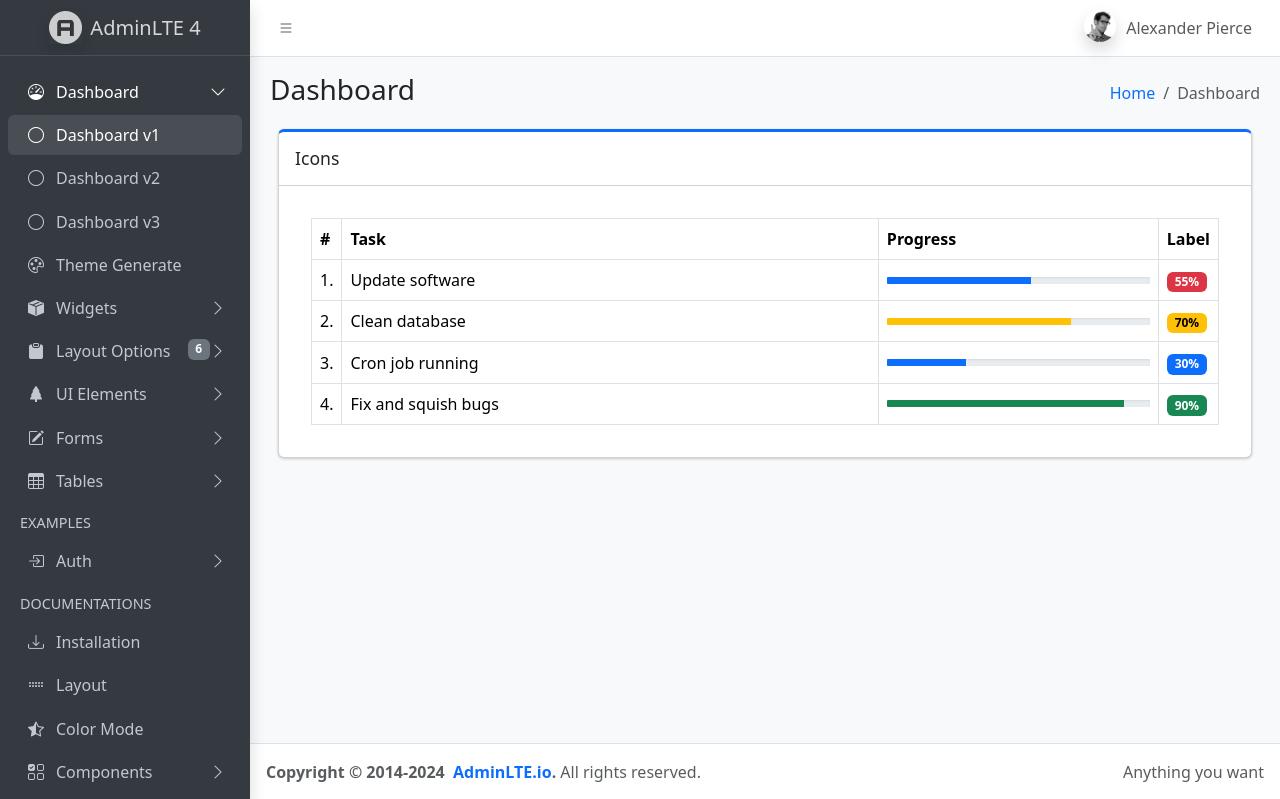
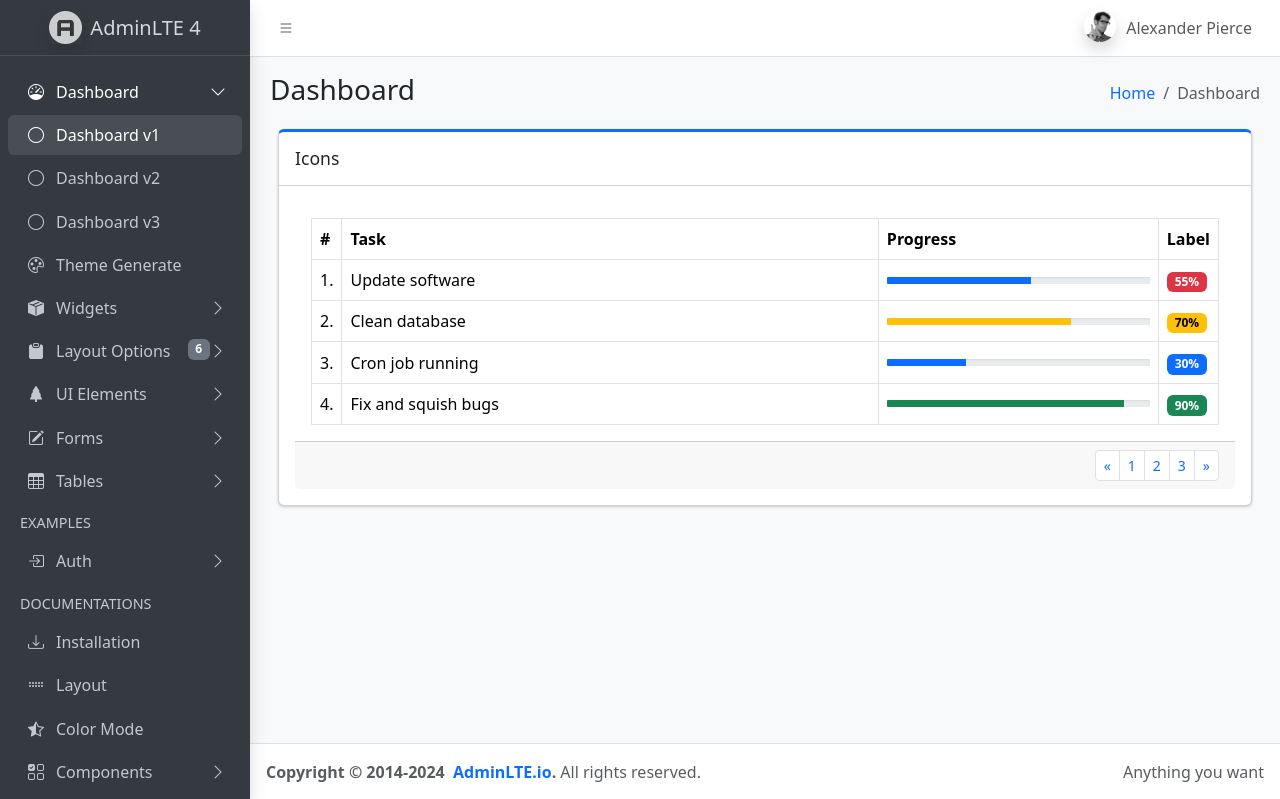
Before and after one commit to aleedoe/household-services, a Flask app: page /admin/ in a window 1280 px wide. Shown: the top 799 px of the page. Run offline with Flask 3, Linux system fonts and the light colour scheme; style sheets or scripts are compiled from the project's sources; parts of the project's set-up code (start-up, migrations or seed data) failed here and were passed over; some libraries are stand-ins or nearby versions; some web fonts are replaced.

Commit message:
add paggination

```diff
--- a/app/templates/admin/test.html
+++ b/app/templates/admin/test.html
@@ -67,6 +67,15 @@
                                     </tbody>
                                 </table>
                             </div> <!-- /.card-body -->
+                            <div class="card-footer clearfix">
+                                <ul class="pagination pagination-sm m-0 float-end">
+                                    <li class="page-item"> <a class="page-link" href="#">&laquo;</a> </li>
+                                    <li class="page-item"> <a class="page-link" href="#">1</a> </li>
+                                    <li class="page-item"> <a class="page-link" href="#">2</a> </li>
+                                    <li class="page-item"> <a class="page-link" href="#">3</a> </li>
+                                    <li class="page-item"> <a class="page-link" href="#">&raquo;</a> </li>
+                                </ul>
+                            </div>
                         </div>
                     </div>
                 </div>
```
